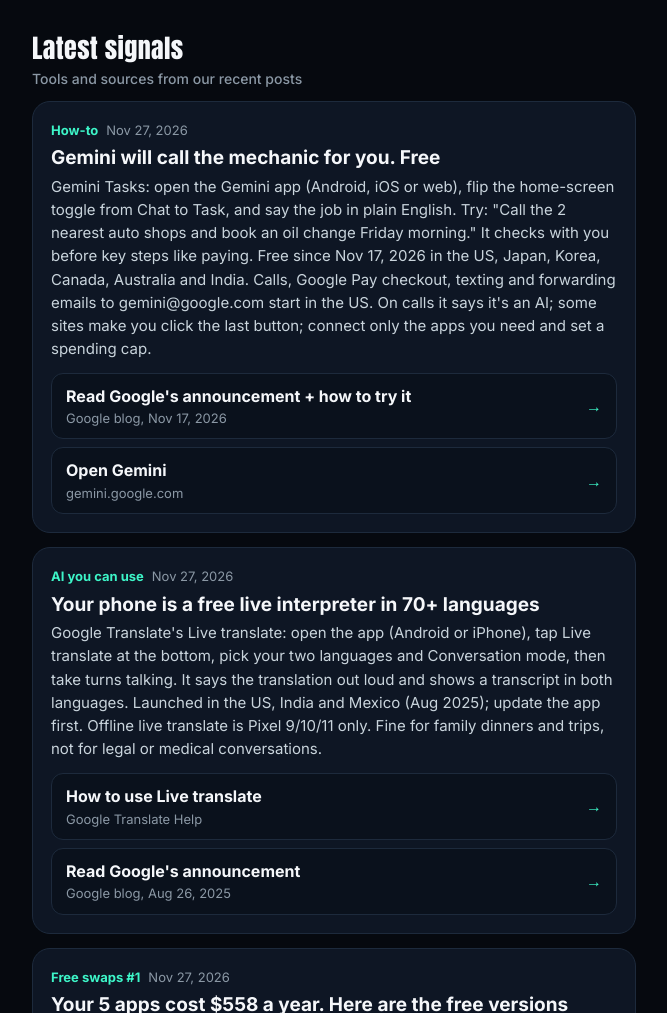
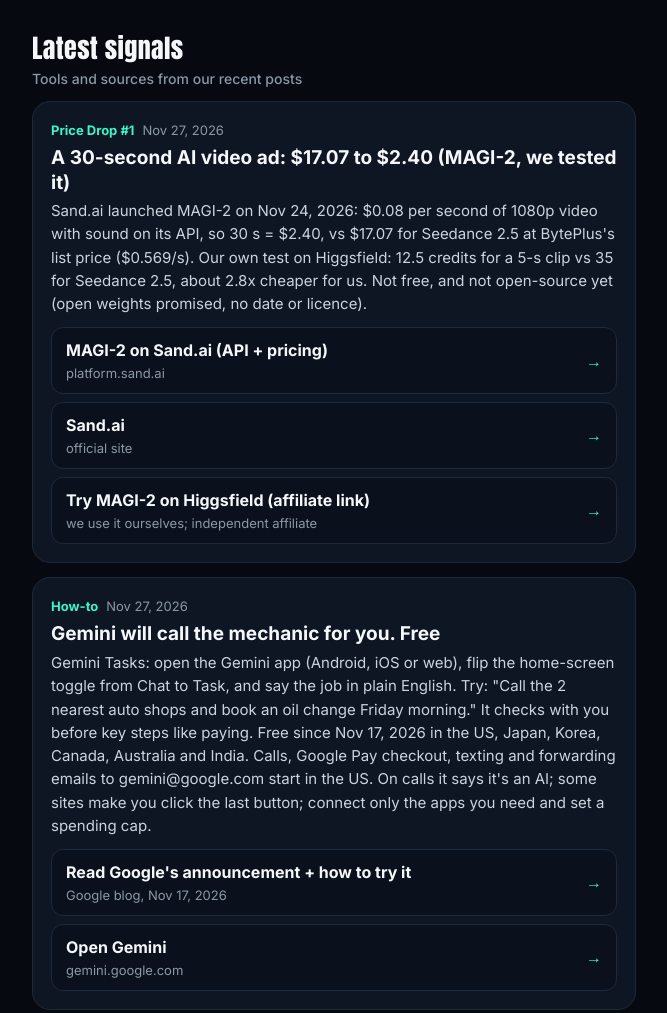
Before and after one commit to aisignaldaily/aisignaldaily.github.io, a plain HTML site: page index.html in a window 1280 px wide. Shown: the part 928-1941 px from the top of the page, without its empty margins (306-973 px from the left). Drawn offline with Linux system fonts and the light colour scheme.

Commit message:
Add signal: MAGI-2 Price Drop #1

```diff
--- a/index.html
+++ b/index.html
@@ -111,6 +111,13 @@ footer{margin-top:40px;text-align:center;font-size:13px;color:var(--muted)}
 {
   // Newest first. Each entry = one post. Claude adds new entries at the top.
   const signals = [
+    {date:'Nov 27, 2026', tag:'Price Drop #1', title:'A 30-second AI video ad: $17.07 to $2.40 (MAGI-2, we tested it)',
+     note:"Sand.ai launched MAGI-2 on Nov 24, 2026: $0.08 per second of 1080p video with sound on its API, so 30 s = $2.40, vs $17.07 for Seedance 2.5 at BytePlus's list price ($0.569/s). Our own test on Higgsfield: 12.5 credits for a 5-s clip vs 35 for Seedance 2.5, about 2.8x cheaper for us. Not free, and not open-source yet (open weights promised, no date or licence).",
+     links:[
+       {label:'MAGI-2 on Sand.ai (API + pricing)', sub:'platform.sand.ai', url:'https://platform.sand.ai/'},
+       {label:'Sand.ai', sub:'official site', url:'https://sand.ai/'},
+       {label:'Try MAGI-2 on Higgsfield (affiliate link)', sub:'we use it ourselves; independent affiliate', url:'https://higgsfield.ai?fpr=mohammad-raheel-29168d'}
+     ]},
     {date:'Nov 27, 2026', tag:'How-to', title:'Gemini will call the mechanic for you. Free',
      note:"Gemini Tasks: open the Gemini app (Android, iOS or web), flip the home-screen toggle from Chat to Task, and say the job in plain English. Try: \"Call the 2 nearest auto shops and book an oil change Friday morning.\" It checks with you before key steps like paying. Free since Nov 17, 2026 in the US, Japan, Korea, Canada, Australia and India. Calls, Google Pay checkout, texting and forwarding emails to gemini@google.com start in the US. On calls it says it's an AI; some sites make you click the last button; connect only the apps you need and set a spending cap.",
      links:[
```
Also changed, not shown: 1 other file.
